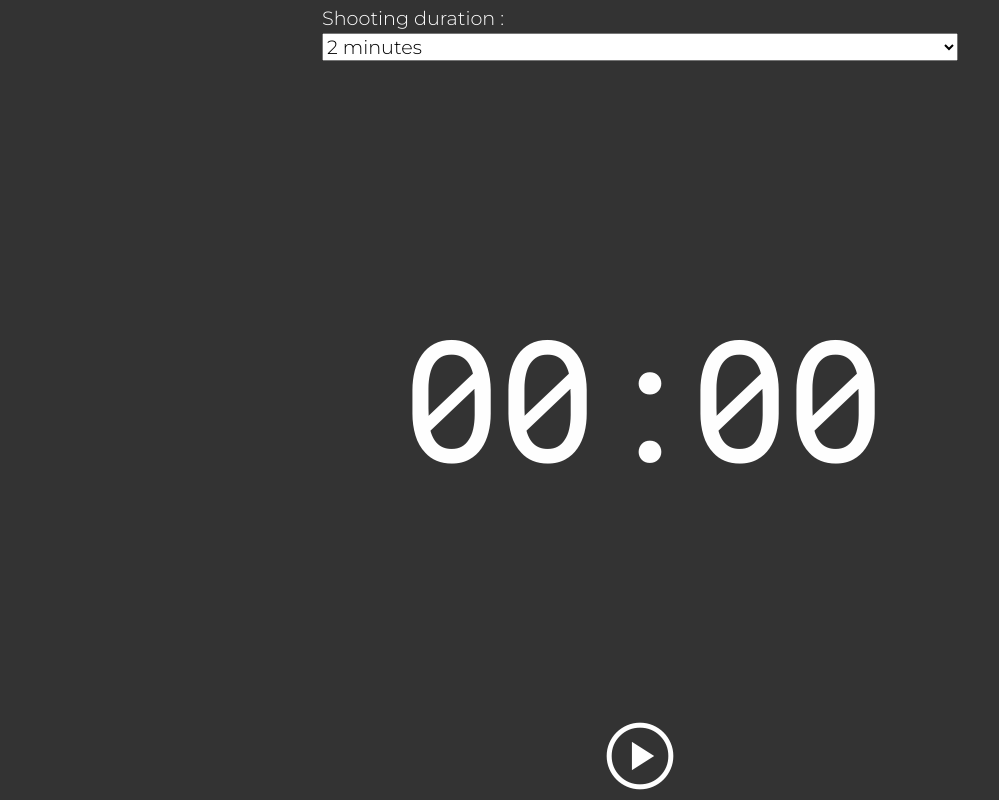
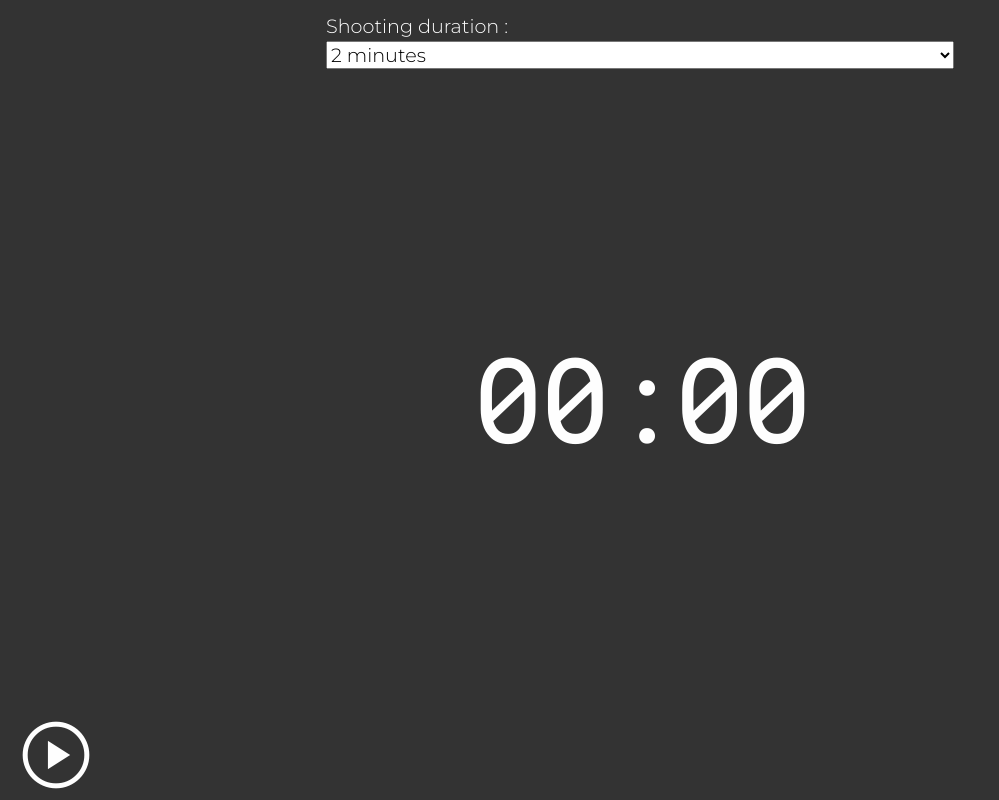
Before and after one commit to 0xTheOldOne/archery-timer, a Vue app: page / in a window 1280 px wide. Shown: the whole page, without its empty margins (0-999 px from the left). Built offline with nearby package versions, Linux system fonts and the light colour scheme.

Commit message:
Layout adjustments

```diff
--- a/src/views/HomeView.vue
+++ b/src/views/HomeView.vue
@@ -22,6 +22,7 @@
   <div class="timer end" v-else>{{ endPhase }}</div>
 
   <div class="commands" v-if="currentPhase != endPhase">
+    <div>
       <span
         class="command material-symbols-outlined"
         @click="startTimer"
@@ -29,13 +30,16 @@
       >
         play_circle
       </span>
+    </div>
+    <div>
       <span
         class="command material-symbols-outlined red"
         @click="stopTimer"
-      v-else
+        v-if="timer > 0"
       >
         stop_circle
       </span>
+    </div>
   </div>
 </template>
 
@@ -208,7 +212,7 @@ export default defineComponent({
 
 .commands {
   bottom: 0;
-  justify-content: center;
+  justify-content: space-between;
 
   .command {
     @size: 3rem;
@@ -239,9 +243,12 @@ export default defineComponent({
 }
 
 @media (orientation: landscape) {
-  .settings,
+  .settings {
+    padding: 0.75rem;
+  }
+
   .commands {
-    padding: 0.25rem;
+    padding: 0rem;
   }
 
   .commands {
@@ -256,7 +263,7 @@ export default defineComponent({
     font-size: 5rem;
 
     &:not(.end) {
-      font-size: 10rem;
+      font-size: 7rem;
     }
   }
 }
```
Lines whose indentation alone changed are shown as unchanged.
